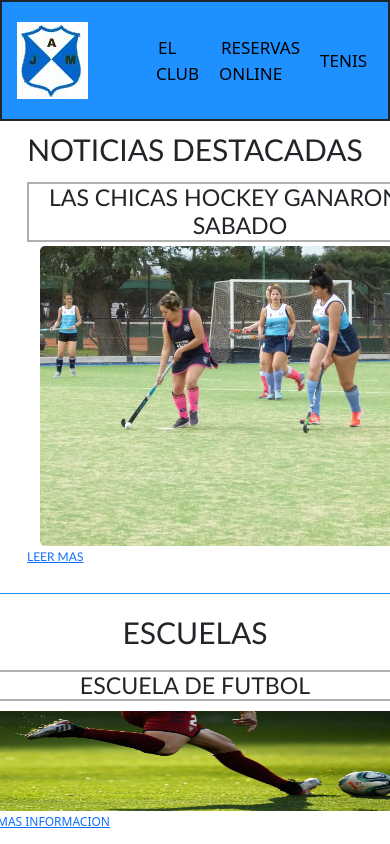
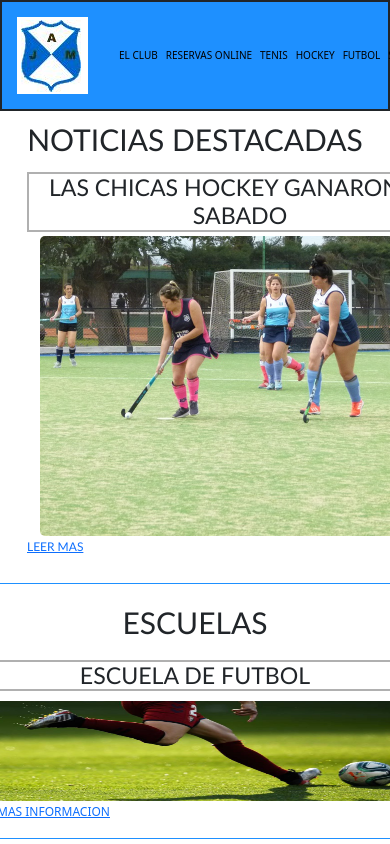
Before and after one commit to PepeFrego/Work, a website: page index.html in a window 390 px wide. Shown: the top 844 px of the page. Drawn offline with nearby package versions, Linux system fonts and the light colour scheme.

Commit message:
Agregado lineas de css + cambios en las class

```diff
--- a/css/style.css
+++ b/css/style.css
@@ -227,13 +227,22 @@ h3{
 @media only screen and (max-width: 500px) {
 .header{
 width: 490px;
+justify-content: space-between;
 }
-.header-container{
+.header-container {
+    font-size: 10px;
     display: flex;
-    justify-content: baseline;
+}
+.header-main{
+    padding: 0px;
+    margin: 5px;
 
 }
+.header-main li{
+    margin: 2px;
 
+
+}
 
 }
 
```
